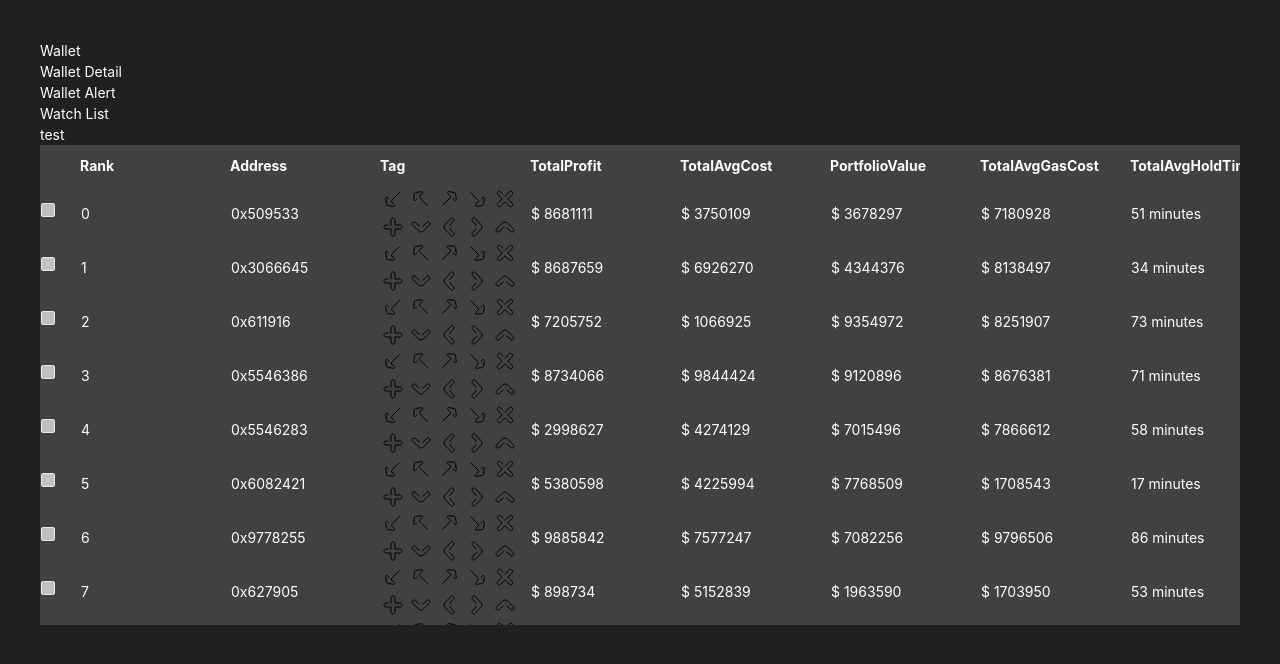
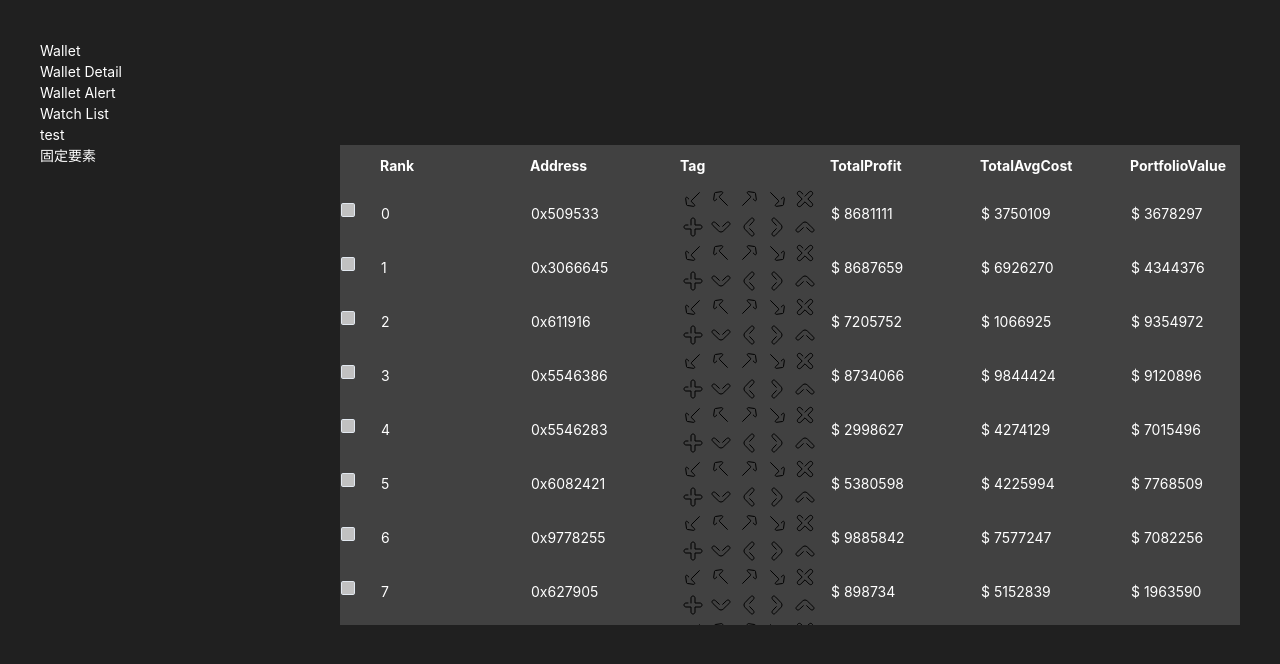
Before and after one commit to kira-0521/learning, a React (Vite) app in the folder discord-lib/frontend/: page /test in a window 1280 px wide. Shown: the top 664 px of the page. Built offline with nearby package versions, Linux system fonts and the light colour scheme.

Commit message:
[ add ] table wrapper grid

```diff
--- a/discord-lib/frontend/src/components/pages/TableTest.tsx
+++ b/discord-lib/frontend/src/components/pages/TableTest.tsx
@@ -1,11 +1,14 @@
 import React from 'react'
+import { Grid, Box } from '@chakra-ui/react'
+
 import { CodingTable2 } from '../organisms/Layouts/CodingTable2'
 import { TOP_DATA } from '../../scripts/componentsData/walletTopData'
 
 export const TableTest = () => {
   return (
-    <div>
+    <Grid templateColumns='300px 1fr' w='100%'>
+      <Box height='300px'>固定要素</Box>
       <CodingTable2 dataList={TOP_DATA()} />
-    </div>
+    </Grid>
   )
 }
```
